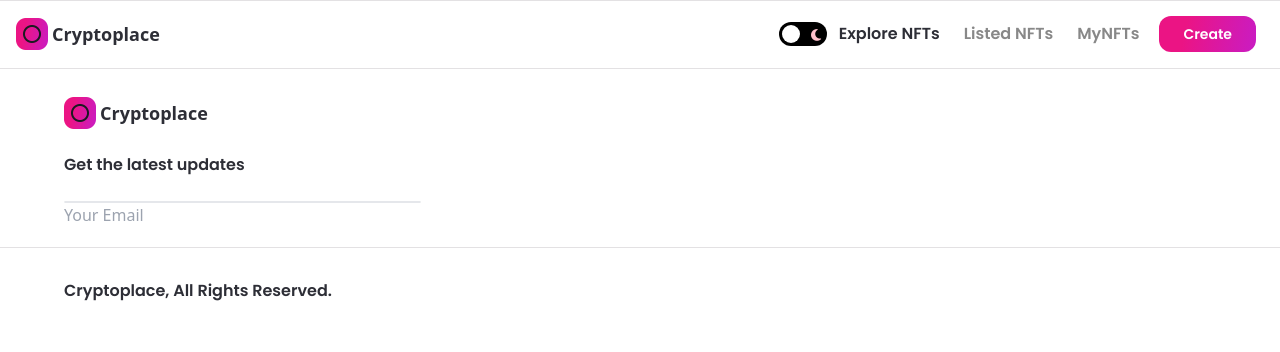
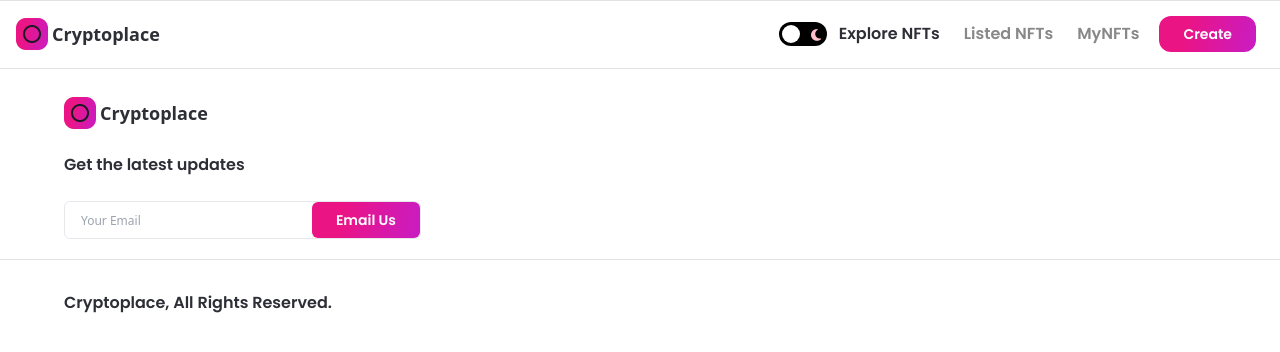
Before and after one commit to lucasmoncada08/cryptoplace, a Next.js app: page / in a window 1280 px wide. Shown: the top 352 px of the page. Built offline with nearby package versions, Linux system fonts and the light colour scheme.

Commit message:
Fixed bug with divs around input component

```diff
--- a/components/Footer.jsx
+++ b/components/Footer.jsx
@@ -17,8 +17,22 @@ const Footer = () => {
             <p className="dark:text-white text-nft-black-1 font-semibold text-lg ml-1">Cryptoplace</p>
           </div>
           <p className="font-poppins dark:text-white text-nft-black-1 font-semibold text-base mt-6">Get the latest updates</p>
-          <div className="flexBetween md:w-full minlg:w-557 w-357 mt-6 dark:bg-nft-black-2 bg-white border dark:border-nft-black-2 rounded-md" />
-          <input type="email" placeholder="Your Email" />
+          <div className="flexBetween md:w-full minlg:w-557 w-357 mt-6 dark:bg-nft-black-2 bg-white border dark:border-nft-black-2 rounded-md">
+            <input
+              type="email"
+              placeholder="Your Email"
+              className="h-full flex-1 w-full dark:bg-nft-black-2 bg-white px-4 rounded-md dark:text-white text-nft-black-1 font-normal text-xs minlg:text-lg outlined-none"
+            />
+            <div className="flex-initial">
+              <Button
+                btnName="Email Us"
+                classStyles="rounded-md"
+              />
+            </div>
+          </div>
+        </div>
+        <div className="flex-1 flexBetweenStart flex-wrap ml-10 md:ml-0 md:mt-8">
+          {/* <FooterLinks /> */}
         </div>
       </div>
       <div className="flexCenter w-full mt-5 border-t dark:border-nft-black-1 border-nft-gray-1 sm:px-4 px-16">
```
